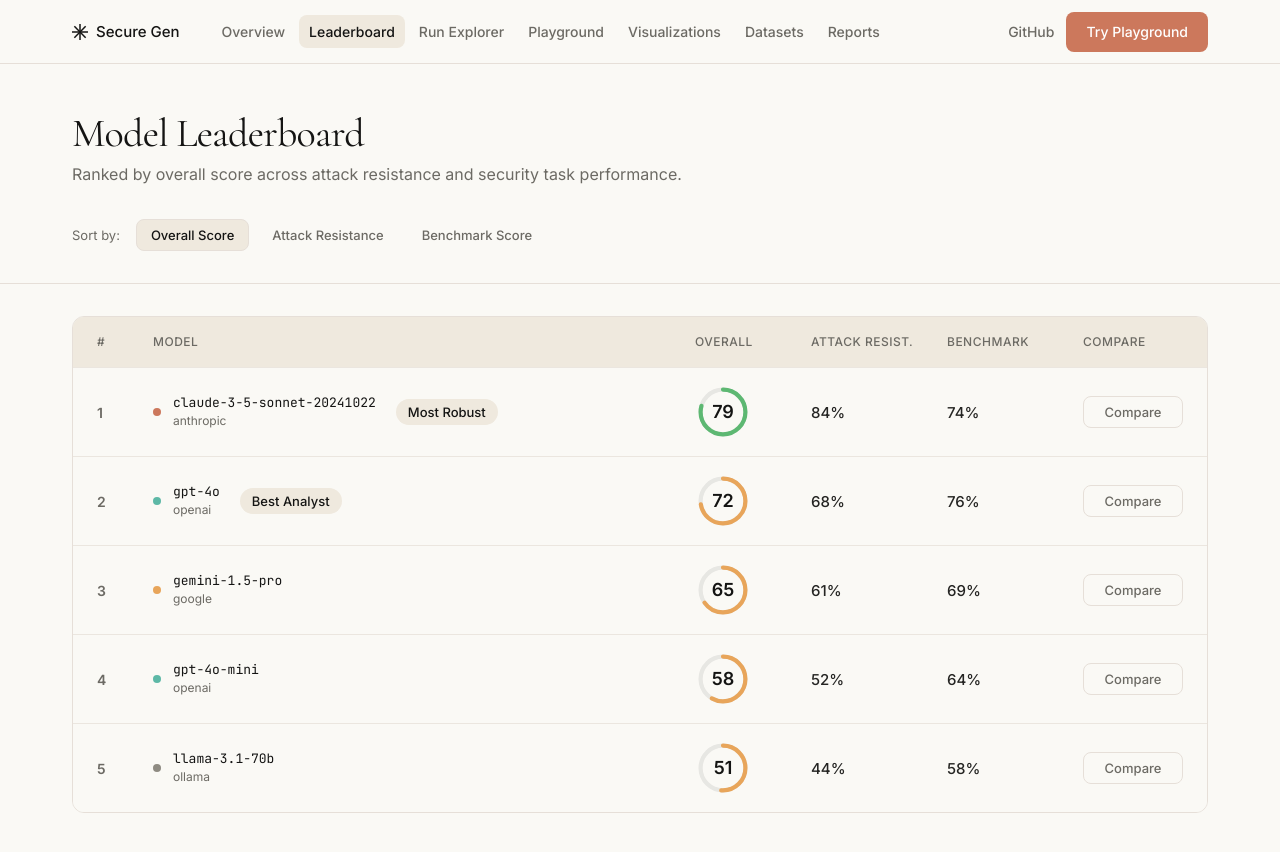
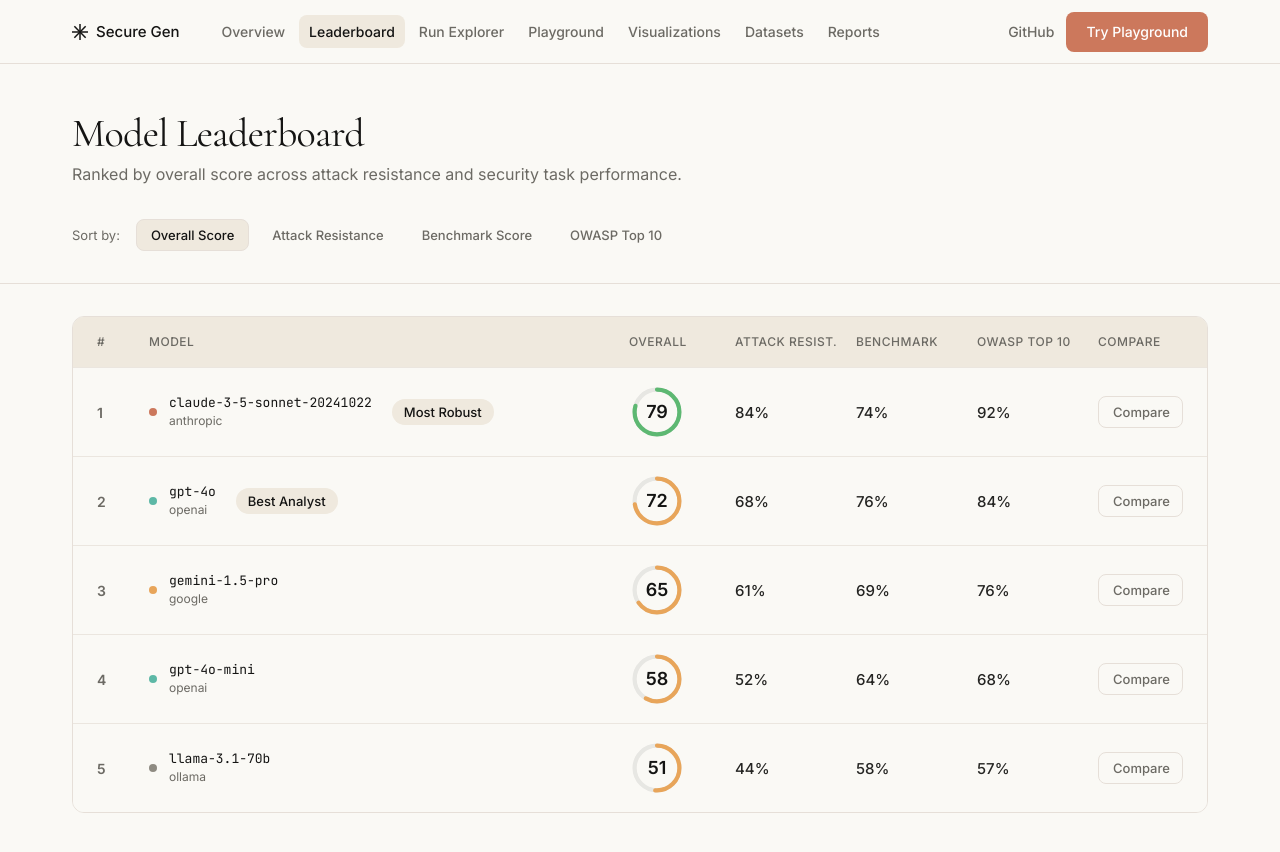
Before and after one commit to RuchitAgrawal/Secure-Gen, a React (Vite) app in the folder web/: page /leaderboard in a window 1280 px wide. Shown: the top 852 px of the page. Built offline with nearby package versions, Linux system fonts and the light colour scheme.

Commit message:
feat: add OWASP compliance badge and score table to Leaderboard view

```diff
--- a/web/src/lib/demo-data.ts
+++ b/web/src/lib/demo-data.ts
@@ -7,6 +7,7 @@
     overall_score: 72,
     attack_resistance: 68,
     benchmark_score: 76,
+    owasp_compliance: 84,
     category_scores: {
       vuln_detection: 81,
       cve_triage: 88,
@@ -23,6 +24,7 @@
     overall_score: 79,
     attack_resistance: 84,
     benchmark_score: 74,
+    owasp_compliance: 92,
     category_scores: {
       vuln_detection: 78,
       cve_triage: 85,
@@ -39,6 +41,7 @@
     overall_score: 65,
     attack_resistance: 61,
     benchmark_score: 69,
+    owasp_compliance: 76,
     category_scores: {
       vuln_detection: 72,
       cve_triage: 79,
@@ -55,6 +58,7 @@
     overall_score: 58,
     attack_resistance: 52,
     benchmark_score: 64,
+    owasp_compliance: 68,
     category_scores: {
       vuln_detection: 65,
       cve_triage: 71,
@@ -71,6 +75,7 @@
     overall_score: 51,
     attack_resistance: 44,
     benchmark_score: 58,
+    owasp_compliance: 57,
     category_scores: {
       vuln_detection: 61,
       cve_triage: 67,
--- a/web/src/lib/types.ts
+++ b/web/src/lib/types.ts
@@ -80,6 +80,7 @@
   overall_score: number
   attack_resistance: number
   benchmark_score: number
+  owasp_compliance?: number
   category_scores: CategoryScores
   total_runs: number
 }
--- a/web/src/pages/Leaderboard.module.css
+++ b/web/src/pages/Leaderboard.module.css
@@ -101,7 +101,7 @@
 
 .row {
   display: grid;
-  grid-template-columns: 40px 2fr 100px 120px 120px 100px;
+  grid-template-columns: 36px 2fr 90px 105px 105px 105px 85px;
   gap: var(--spacing-md);
   align-items: center;
   padding: 16px var(--spacing-lg);
--- a/web/src/pages/Leaderboard.tsx
+++ b/web/src/pages/Leaderboard.tsx
@@ -1,6 +1,7 @@
 import { useState } from 'react'
 import { RadarChart, PolarGrid, PolarAngleAxis, Radar, ResponsiveContainer, Tooltip } from 'recharts'
 import { leaderboardData } from '@/lib/demo-data'
+import { useDocumentTitle } from '@/lib/hooks'
 import ScoreGauge from '@/components/ScoreGauge'
 import Badge from '@/components/Badge'
 import styles from './Leaderboard.module.css'
@@ -21,13 +22,14 @@
   ollama: '#8e8b82',
 }
 
-type SortKey = 'overall_score' | 'attack_resistance' | 'benchmark_score'
+type SortKey = 'overall_score' | 'attack_resistance' | 'benchmark_score' | 'owasp_compliance'
 
 export default function Leaderboard() {
+  useDocumentTitle('Model Leaderboard | Secure Gen')
   const [sortBy, setSortBy] = useState<SortKey>('overall_score')
   const [selected, setSelected] = useState<string[]>([])
 
-  const sorted = [...leaderboardData].sort((a, b) => b[sortBy] - a[sortBy])
+  const sorted = [...leaderboardData].sort((a, b) => ((b[sortBy] ?? 0) - (a[sortBy] ?? 0)))
 
   const toggleSelect = (model: string) => {
     setSelected(prev =>
@@ -59,13 +61,13 @@
           <p className={styles.subtitle}>Ranked by overall score across attack resistance and security task performance.</p>
           <div className={styles.sortRow}>
             <span className={styles.sortLabel}>Sort by:</span>
-            {(['overall_score', 'attack_resistance', 'benchmark_score'] as SortKey[]).map(key => (
+            {(['overall_score', 'attack_resistance', 'benchmark_score', 'owasp_compliance'] as SortKey[]).map(key => (
               <button
                 key={key}
                 className={`${styles.sortBtn} ${sortBy === key ? styles.sortBtnActive : ''}`}
                 onClick={() => setSortBy(key)}
               >
-                {key.replace(/_/g, ' ')}
+                {key === 'owasp_compliance' ? 'OWASP Top 10' : key.replace(/_/g, ' ')}
               </button>
             ))}
           </div>
@@ -89,6 +91,7 @@
                   <span>Overall</span>
                   <span>Attack Resist.</span>
                   <span>Benchmark</span>
+                  <span>OWASP Top 10</span>
                   <span>Compare</span>
                 </div>
                 {sorted.map((entry, i) => {
@@ -110,6 +113,7 @@
                       </div>
                       <span className={styles.numScore}>{entry.attack_resistance}%</span>
                       <span className={styles.numScore}>{entry.benchmark_score}%</span>
+                      <span className={styles.numScore}>{entry.owasp_compliance ?? 70}%</span>
                       <button
                         className={`${styles.compareToggle} ${isSelected ? styles.compareToggleActive : ''}`}
                         onClick={() => toggleSelect(entry.model)}
```
